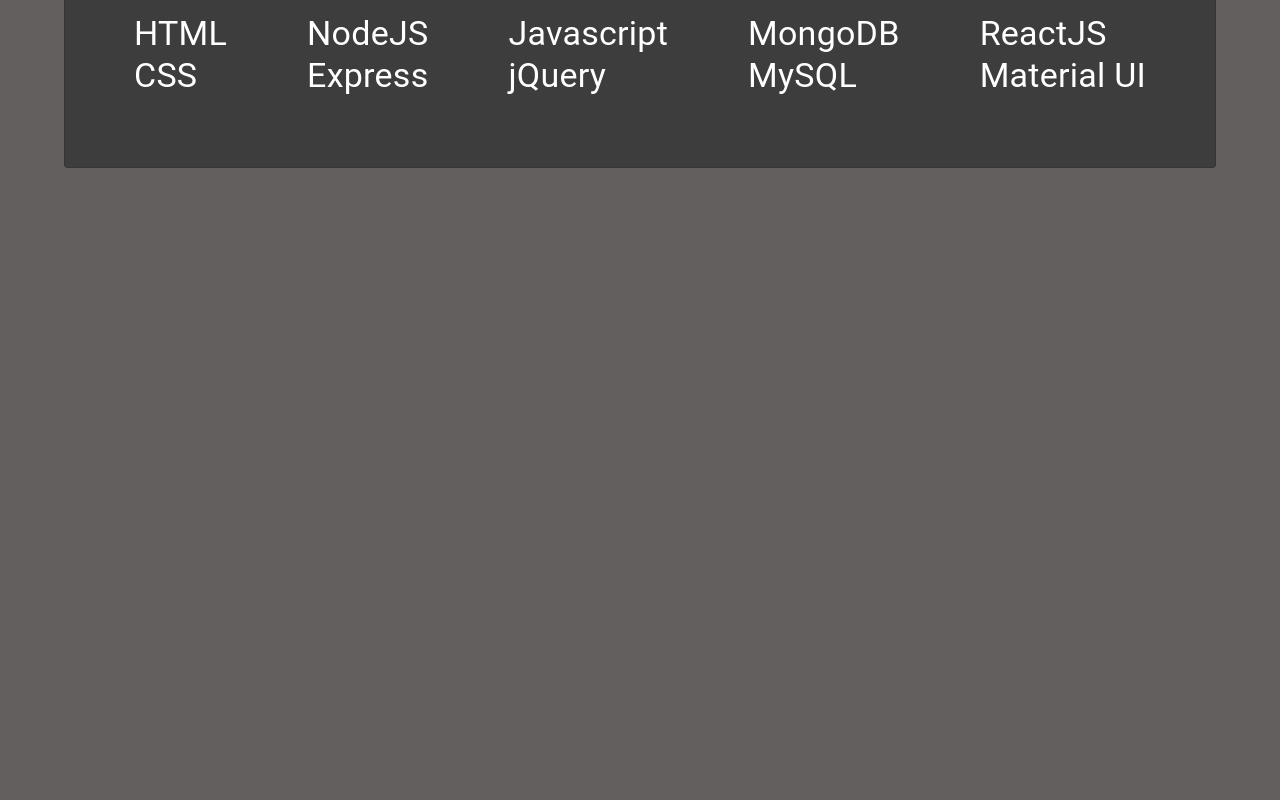
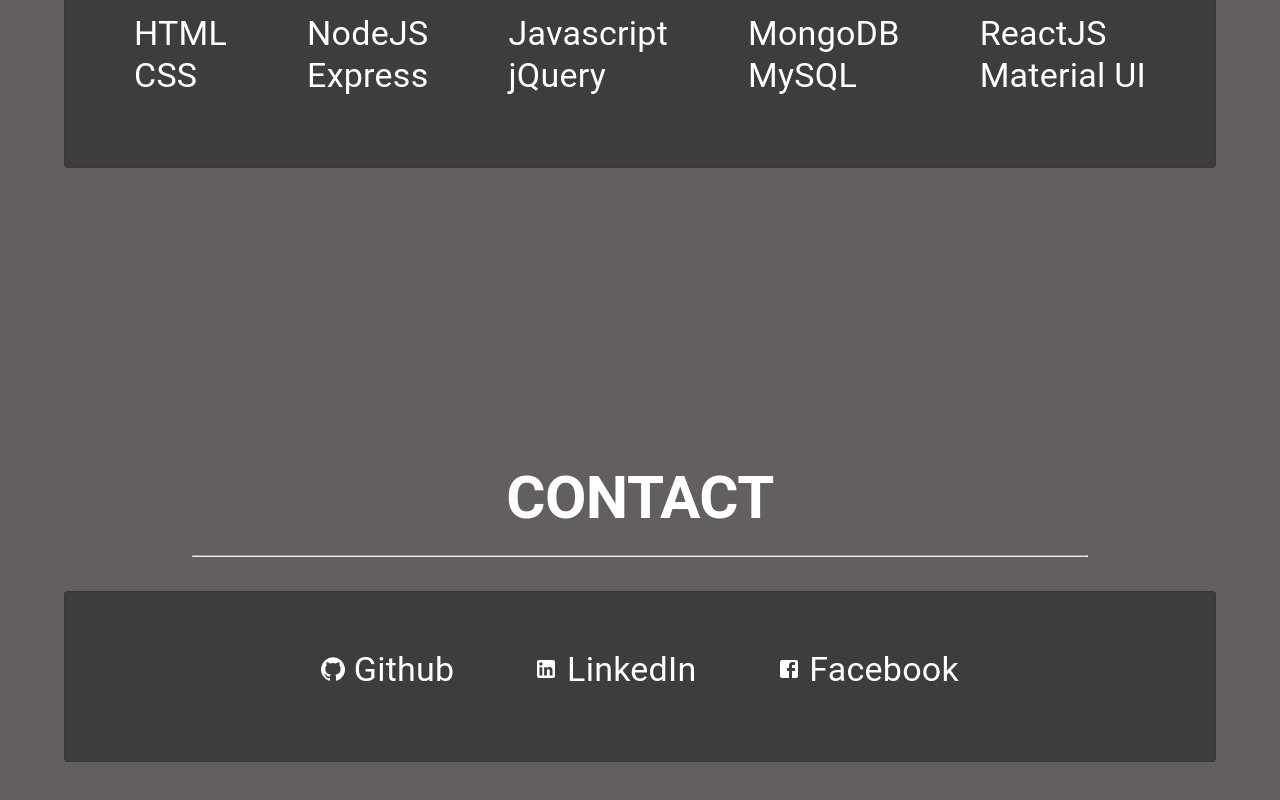
Before and after one commit to DeviantSchemist/react-portfolio2, a React (Create React App) app: page / in a window 1280 px wide. Shown: the part 2100-2900 px from the top of the page. Before the commit the page ends 2332 px from the top, so only its background shows below. Built offline with nearby package versions, Linux system fonts and the light colour scheme.

Commit message:
made contact area

```diff
--- a/src/App.js
+++ b/src/App.js
@@ -2,6 +2,7 @@ import NavBar from './NavBar'
 import About from './About'
 import Projects from './Projects'
 import Skills from './Skills'
+import Contact from './Contact'
 
 const App = () => {
   return (
@@ -10,6 +11,7 @@ const App = () => {
       <About />
       <Projects />
       <Skills />
+      <Contact />
     </>
   )
 }
--- /dev/null
+++ b/src/Contact.js
@@ -0,0 +1,69 @@
+import { makeStyles } from '@material-ui/core/styles';
+import Grid from '@material-ui/core/Grid';
+import Typography from '@material-ui/core/Typography';
+import Paper from '@material-ui/core/Paper';
+import GitHubIcon from '@material-ui/icons/GitHub';
+import LinkedInIcon from '@material-ui/icons/LinkedIn';
+import FacebookIcon from '@material-ui/icons/Facebook';
+
+const useStyles = makeStyles(() => ({
+  contactTitle: {
+    textAlign: 'center',
+    color: 'white',
+    fontWeight: 'bold',
+    marginTop: '18%'
+  },
+  paperBackground: {
+    backgroundColor: '#3E3D3D',
+    marginTop: '2%',
+    marginLeft: '5%',
+    marginRight: '5%',
+    marginBottom: '5%'
+  },
+  typo: {
+    color: 'white',
+    padding: '5%'
+  }
+}))
+
+const Contact = () => {
+  const classes = useStyles()
+
+  return (
+    <div>
+      <Grid container spacing={0}>
+        <Grid item xs={12}>
+          <Typography variant="h2" gutterBottom className={classes.contactTitle}>
+            CONTACT
+          </Typography>
+          <hr width="70%"></hr>
+        </Grid>
+        <Grid item xs={12}>
+          <Paper elevation={3} variant="outlined" className={classes.paperBackground}>
+            <Typography variant="h4" gutterBottom className={classes.typo}>
+              <Grid container spacing={10} justifyContent="center">
+                <Grid item>
+                  <ul>
+                    <li><GitHubIcon /> Github</li>
+                  </ul>
+                </Grid>
+                <Grid item>
+                  <ul>
+                    <li><LinkedInIcon /> LinkedIn</li>
+                  </ul>
+                </Grid>
+                <Grid item>
+                  <ul>
+                    <li><FacebookIcon /> Facebook</li>
+                  </ul>
+                </Grid>
+              </Grid>
+            </Typography>
+          </Paper>
+        </Grid>
+      </Grid>
+    </div>
+  )
+}
+
+export default Contact
```
